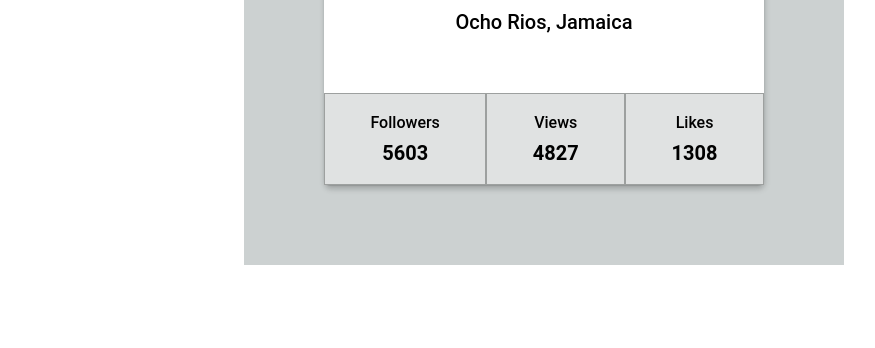
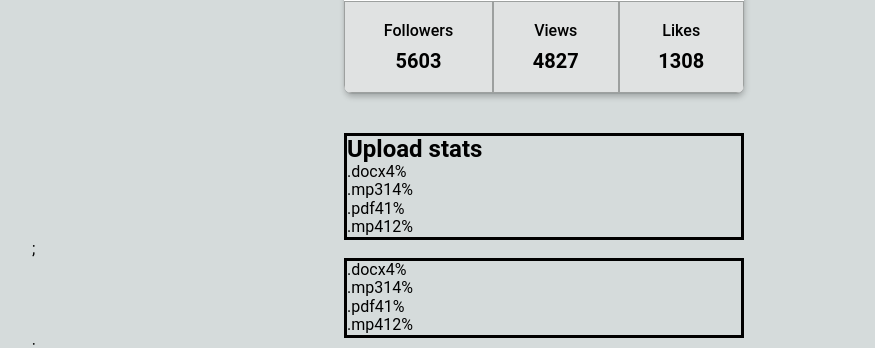
Before and after one commit to an-shem/goit-react-hw-01-components-group-27, a React (Create React App) app: page / in a window 1280 px wide. Shown: the part 450-798 px from the top of the page, without its empty margins (96-971 px from the left). Built offline with nearby package versions, Linux system fonts and the light colour scheme; the HTML template or start-up script is replaced by a standard one.

Commit message:
подправил стили и начал дз-2

```diff
--- a/src/App.js
+++ b/src/App.js
@@ -1,9 +1,13 @@
 import user from './data/user.json';
 import Profile from './сomponents/task-1/Profile/Profile.jsx';
+import statisticalData from './data/statistical-data.json';
+import Statistics from './сomponents/task-2/Statistics/Statistics.jsx';
+import Container from './сomponents/Container/Container';
 
 function App() {
   return (
     <div className="App">
+      <Container>
         <Profile
           name={user.name}
           tag={user.tag}
@@ -11,6 +15,9 @@ function App() {
           avatar={user.avatar}
           stats={user.stats}
         />
+        <Statistics title="Upload stats" stats={statisticalData} />;
+        <Statistics stats={statisticalData} />;
+      </Container>
     </div>
   );
 }
--- a/src/index.css
+++ b/src/index.css
@@ -9,6 +9,7 @@
 body {
   font-family: 'Roboto', sans-serif;
   font-style: normal;
+  background-color: rgb(213, 219, 219);
 }
 
 li {
--- /dev/null
+++ b/src/сomponents/Container/Container.jsx
@@ -0,0 +1,6 @@
+import styles from './Container.module.css';
+const Container = ({ children }) => (
+  <div className={styles.container}>{children}</div>
+);
+
+export default Container;
--- /dev/null
+++ b/src/сomponents/Container/Container.module.css
@@ -0,0 +1,4 @@
+.container {
+  width: 80%;
+  margin: 0 auto;
+}
--- a/src/сomponents/task-1/Profile/Profile.module.css
+++ b/src/сomponents/task-1/Profile/Profile.module.css
@@ -1,26 +1,26 @@
 .profile {
-  background-color: rgb(204, 209, 209);
-  width: 600px;
+  width: 400px;
   margin: 40px auto;
-  padding: 80px;
+  border-radius: 8px;
+  overflow: hidden;
+  background-color: rgb(255, 255, 255);
+  box-shadow: 0px 1px 1px rgba(0, 0, 0, 0.12), 0px 4px 4px rgba(0, 0, 0, 0.06),
+    1px 4px 6px rgba(0, 0, 0, 0.16);
 }
+
 .description {
   display: flex;
   flex-direction: column;
   align-items: center;
-  margin: 0 auto;
+}
 
-  border-radius: 6px;
-  background-color: rgb(255, 255, 255);
-  box-shadow: 0px 1px 1px rgba(0, 0, 0, 0.12), 0px 4px 4px rgba(0, 0, 0, 0.06),
-    1px 4px 6px rgba(0, 0, 0, 0.16);
-}
 .avatar {
   width: 40%;
   margin: 50px;
   border-radius: 50%;
   border: 1px solid rgb(157, 160, 159);
 }
+
 .name {
   margin-bottom: 30px;
   font-weight: 700;
@@ -34,6 +34,7 @@
   font-size: 20px;
   line-height: 22px;
 }
+
 .location {
   margin-bottom: 40px;
   font-weight: 500;
--- a/src/сomponents/task-1/ProfileList/ProfileList.module.css
+++ b/src/сomponents/task-1/ProfileList/ProfileList.module.css
@@ -4,7 +4,7 @@
   width: 100%;
 }
 
-li {
+.stats li {
   display: flex;
   padding-top: 20px;
   padding-bottom: 20px;
--- /dev/null
+++ b/src/сomponents/task-2/Statistics/Statistics.jsx
@@ -0,0 +1,15 @@
+import PropTypes from 'prop-types';
+import StatisticsList from '../StatisticsList/StatisticsList';
+import styles from './Statistics.module.css';
+
+const Statistics = ({ title, stats }) => (
+  <section className={styles.statistics}>
+    {title && <h2 className="title">{title}</h2>}
+    <StatisticsList stats={stats} />
+  </section>
+);
+export default Statistics;
+
+Statistics.propTypes = {
+  title: PropTypes.string,
+};
--- /dev/null
+++ b/src/сomponents/task-2/Statistics/Statistics.module.css
@@ -0,0 +1,7 @@
+.statistics {
+  display: flex;
+  flex-direction: column;
+  width: 400px;
+  margin: 0 auto;
+  border: solid;
+}
--- /dev/null
+++ b/src/сomponents/task-2/StatisticsList/StatisticsList.jsx
@@ -0,0 +1,22 @@
+import styles from './StatisticsList.module.css';
+const StatisticsList = ({ stats }) => (
+  <ul className={styles.statList}>
+    <li className={styles.item}>
+      <span className={styles.label}>.docx</span>
+      <span className={styles.percentage}>4%</span>
+    </li>
+    <li className="styles.item">
+      <span className="styles.label">.mp3</span>
+      <span className="styles.percentage">14%</span>
+    </li>
+    <li className="styles.item">
+      <span className="styles.label">.pdf</span>
+      <span className="styles.percentage">41%</span>
+    </li>
+    <li className="styles.tem">
+      <span className="styles.label">.mp4</span>
+      <span className="styles.percentage">12%</span>
+    </li>
+  </ul>
+);
+export default StatisticsList;
--- /dev/null
+++ b/src/сomponents/task-2/StatisticsList/StatisticsList.module.css
@@ -0,0 +1,2 @@
+.stat-list {
+}
```
Also changed, not shown: src/сomponents/task-2/StatisticsListItem/StatisticsListItem.jsx (added, +10 -0 lines), src/сomponents/task-2/StatisticsListItem/StatisticsListItem.module.css (added). Lines whose indentation alone changed are shown as unchanged.
